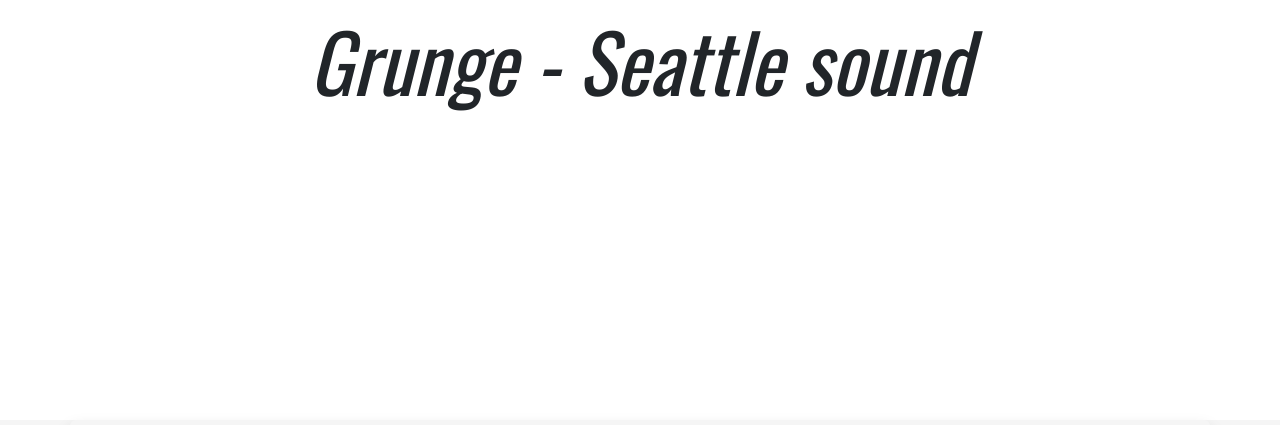
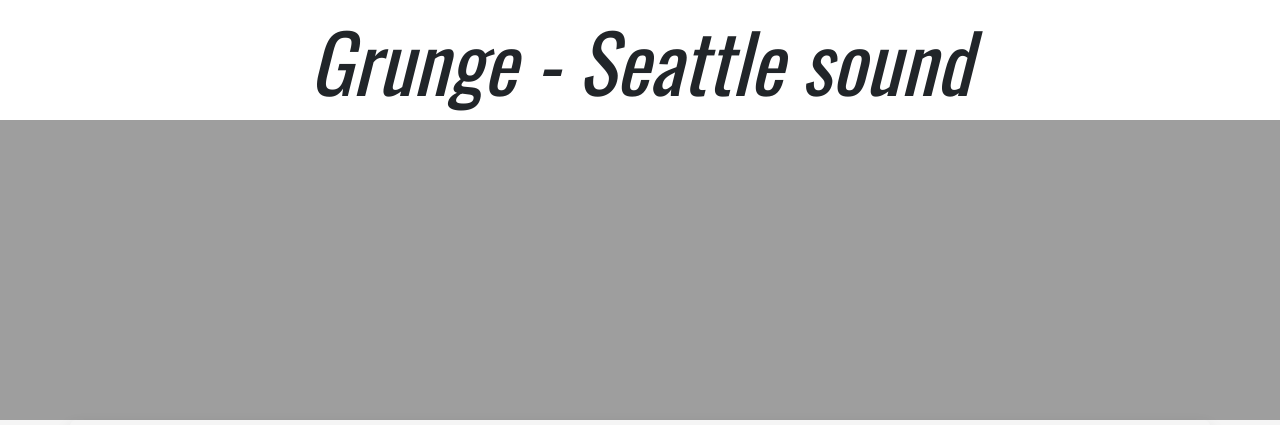
Before and after one commit to Jose-M-G-Almeida/projectHTML, a plain HTML site: page pearl.html in a window 1280 px wide. Shown: the top 425 px of the page. Drawn offline with nearby package versions, Linux system fonts and the light colour scheme; the site is published under a folder, as on GitHub Pages, so addresses that start at the root find nothing.

Commit message:
Update pearl.html

```diff
--- a/pearl.html
+++ b/pearl.html
@@ -21,7 +21,7 @@
 <style>
     .parallax {
       /* The image used */
-      background-image: url("/img/pearl.jpg");
+      background-image: url("img/pearl.jpg");
       background-size: cover;
 
       /* Set a specific height */
```
